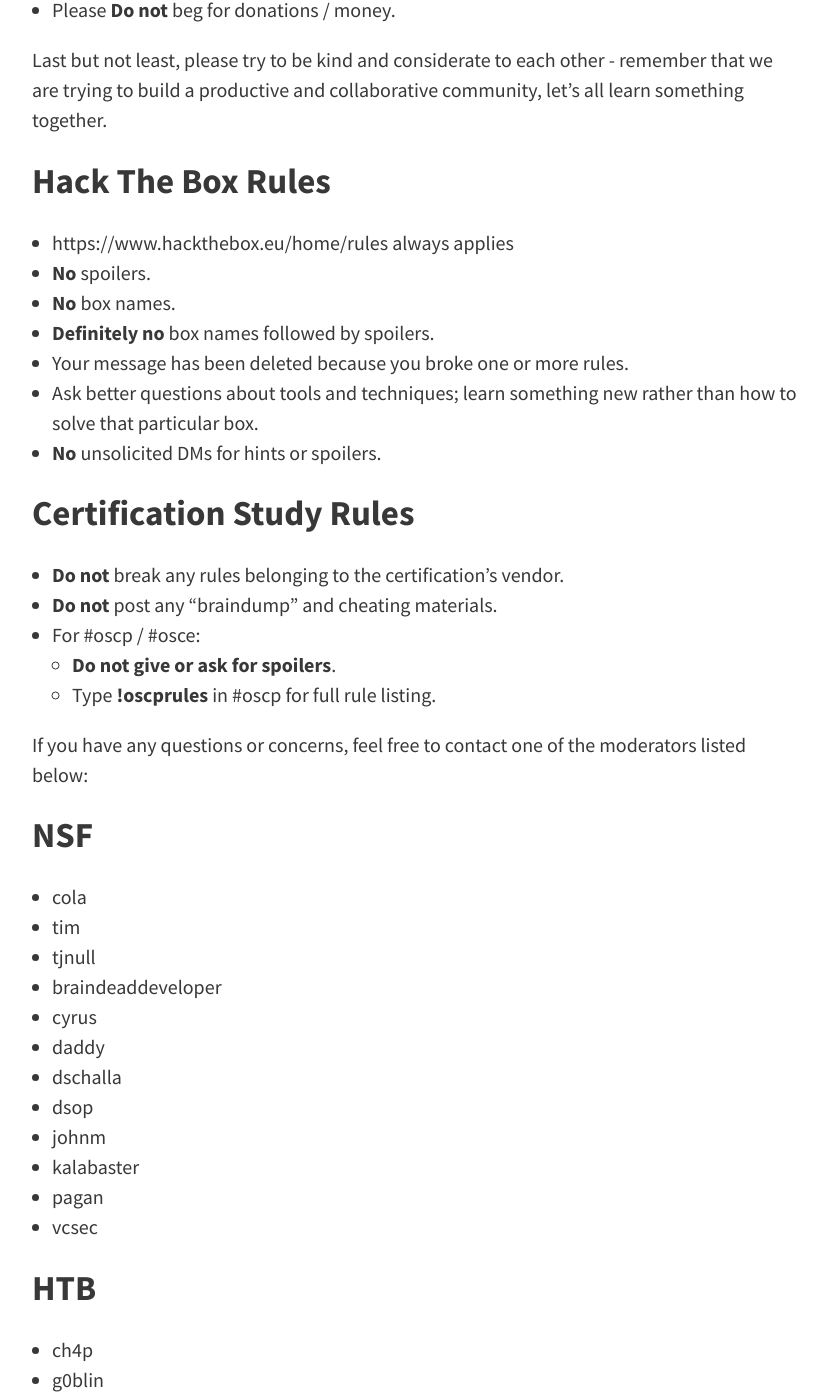
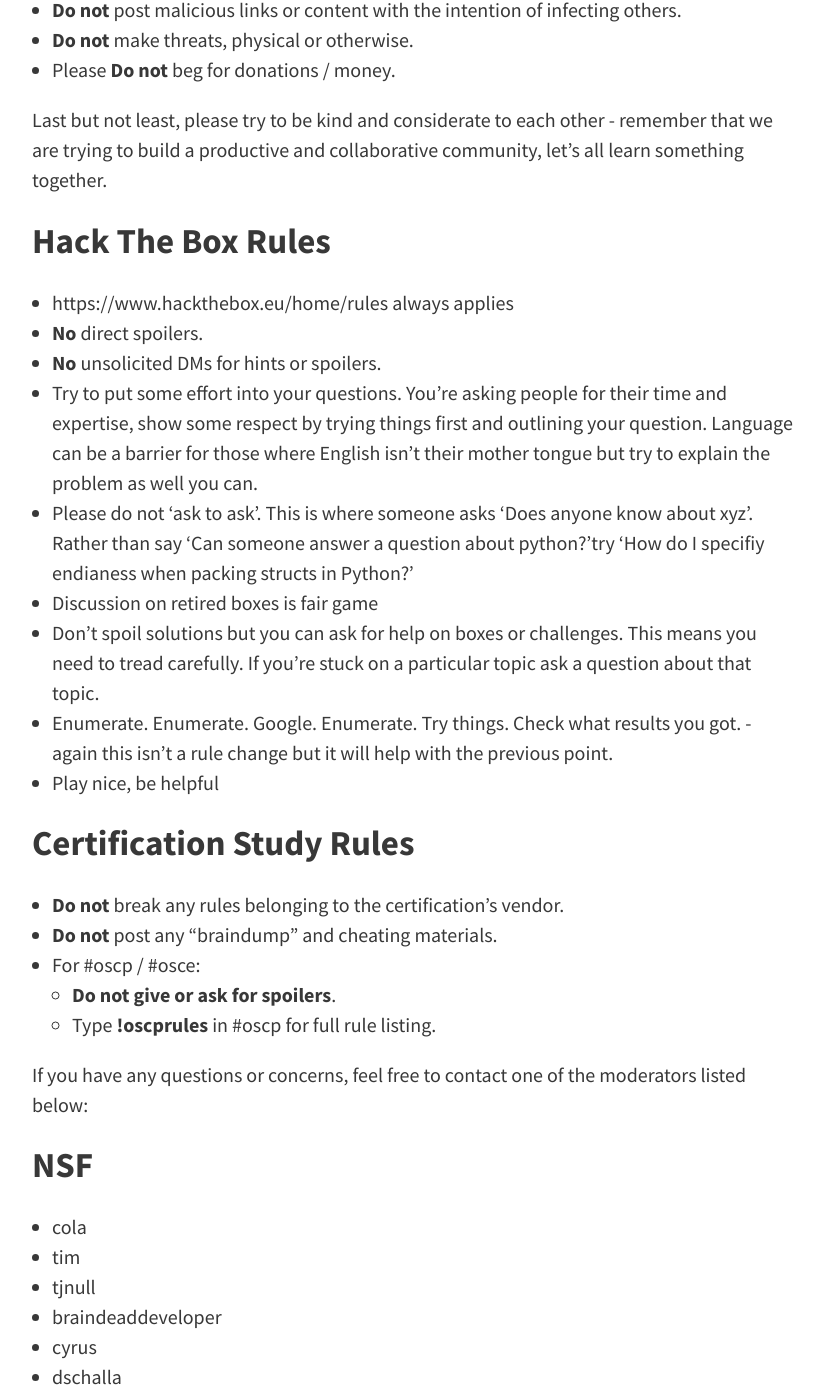
Before and after one commit to NetSec-Focus/netsec-focus.github.io, a Jekyll site: the page built from pages/10_guidelines.md, in a window 1280 px wide and 1400 px high, scrolled down 1722 px. Shown: the whole window, without its empty margins (224-1051 px from the left). Built offline with Jekyll 4.4.1, drawn with Linux system fonts in a browser that asks for light colours; some of the changed text lies outside the part shown.

Commit message:
updated rules, channel listings, and admins

```diff
--- a/pages/10_guidelines.md
+++ b/pages/10_guidelines.md
@@ -5,7 +5,7 @@ permalink: /guidelines/
 navigation_weight: 10
 ---
 
-First and foremost, NSF is a community meant for Cybersecurity / IT professionals to share knowledge and experiences. To facilitate this effort there are certain chat channels that are meant for professional discussion only. And others that have less moderation in which users are free to speak their minds.
+First and foremost, NSF is a community meant for Cybersecurity / IT professionals to share knowledge and experiences. To facilitate this effort there are certain chat channels that are meant for professional discussion only and content should be on-topic and safe for work. Other channels offer a that have less moderation in which users are free to speak their minds.
 
 
 ## Channel Guidelines
@@ -29,11 +29,12 @@ In the following channels: please refrain from posting memes, inappropriate cont
 * **~Red Team** - Offensive security, pentesting, redteam, and social engineering
 * **~Vulnhub & CTF** -  CTFs, Vulnhub, boot2root challenges
 * **~Windows** - General chat about anything Windows
+* **~Wizard-Labs** - All things labs.wizard-security.net
 
-On the other hand, the channels below are considered more casual and unmoderated. People are free to speak as they wish here as long as they do not violate the **General Rules**. We're a big believer in free speech, so please respect everyone's right to express themselves. **Note: These are not default channels.**
+On the other hand, the channels below are considered more casual with light-touch moderation. People are free to speak as they wish here as long as they do not violate the **General Rules**. We're a big believer in free speech, so please respect everyone's right to express themselves. **Note: These are not default channels.**
 
 * **~Entertainment** - Music, movies, tv shows, video games, and more
-* **~Offtopic** - Anything goes
+* **~Lounge** - Chill area for general chit-chat
 * **~Politics** - The only place for political discussion
 * **~Sysadmin** - Sysadmin workplace musings
 
@@ -52,12 +53,15 @@ Last but not least, please try to be kind and considerate to each other - rememb
 
 ## Hack The Box Rules
 * https://www.hackthebox.eu/home/rules always applies
-* **No** spoilers.
-* **No** box names.
-* **Definitely no** box names followed by spoilers.
-* Your message has been deleted because you broke one or more rules.
-* Ask better questions about tools and techniques; learn something new rather than how to solve that particular box.
+* **No** direct spoilers.
 * **No** unsolicited DMs for hints or spoilers.
+* Try to put some effort into your questions. You're asking people for their time and expertise, show some respect by trying things first and outlining your question. Language can be a barrier for those where English isn't their mother tongue but try to explain the problem as well you can.
+* Please do not 'ask to ask'. This is where someone asks 'Does anyone know about xyz'. Rather than say 'Can someone answer a question about python?'try 'How do I specifiy endianess when packing structs in Python?'
+* Discussion on retired boxes is fair game
+* Don't spoil solutions but you can ask for help on boxes or challenges. This means you need to tread carefully. If you're stuck on a particular topic ask a question about that topic.
+* Enumerate. Enumerate. Google. Enumerate. Try things. Check what results you got. - again this isn't a rule change but it will help with the previous point.
+* Play nice, be helpful
+
 
 ## Certification Study Rules
 * **Do not** break any rules belonging to the certification's vendor.
@@ -73,12 +77,7 @@ If you have any questions or concerns, feel free to contact one of the moderator
 * tjnull
 * braindeaddeveloper
 * cyrus
-* daddy
 * dschalla
-* dsop
-* johnm
-* kalabaster
-* pagan
 * vcsec
 
 ## HTB
```
